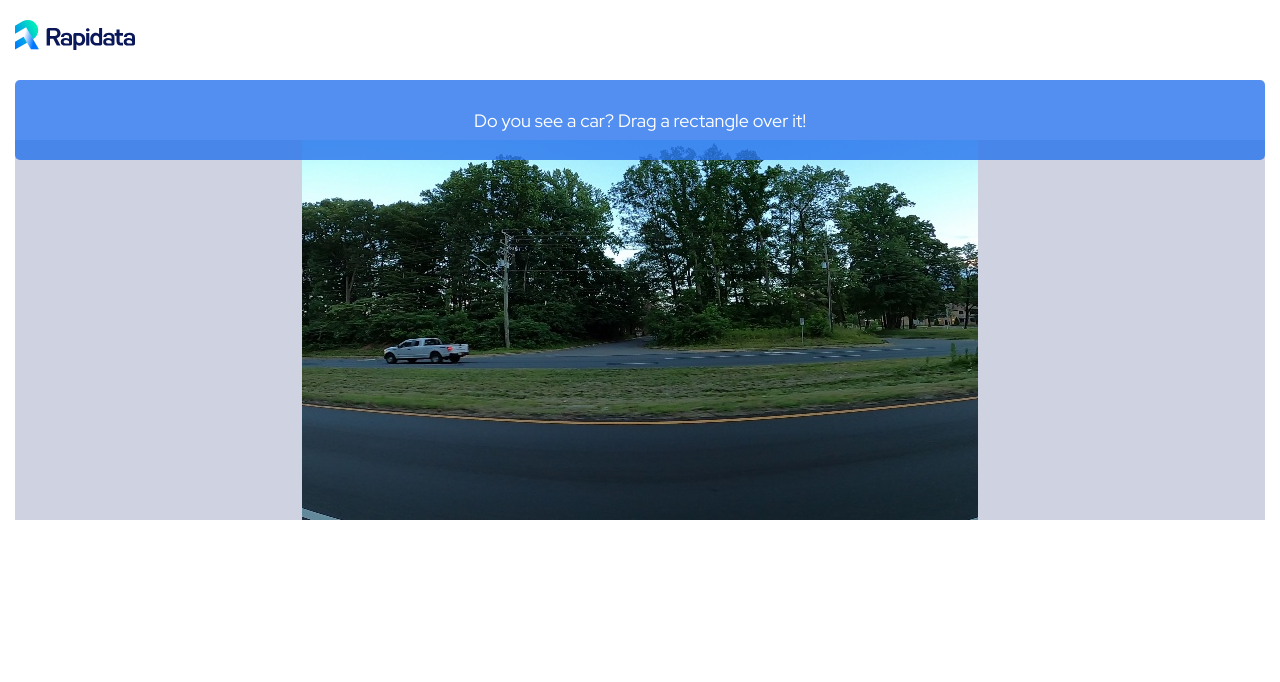
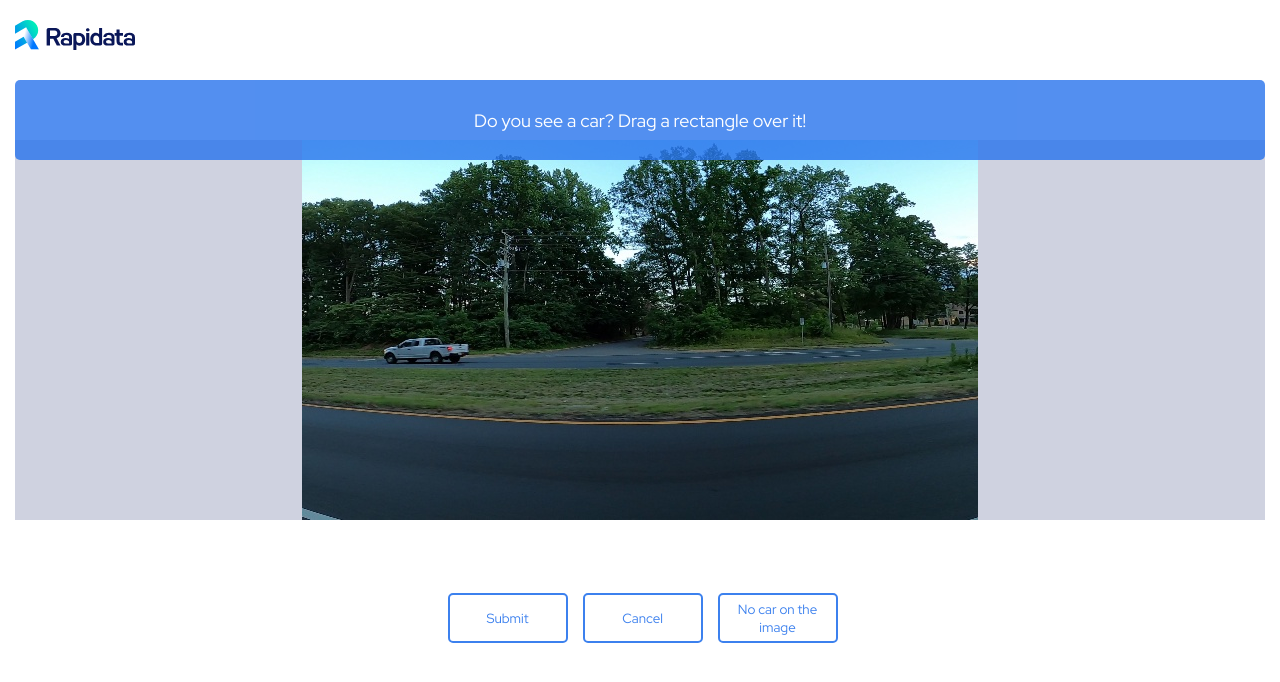
Before and after one commit to alenafatianova/rapid-data, a React (Create React App) app: page /solve in a window 1280 px wide. Shown: the top 682 px of the page. Built offline with nearby package versions, Linux system fonts and the light colour scheme.

Commit message:
Submit guess

```diff
--- /dev/null
+++ b/src/api/setObject.ts
@@ -0,0 +1,13 @@
+import { BodyRequestType } from "../features/types/types";
+
+export const postObject = async (responseObj: BodyRequestType): Promise<void> => {
+  const requestOptions = {
+    method: "POST",
+    body: JSON.stringify(responseObj),
+  };
+  setTimeout(() => {
+    return requestOptions;
+  }, 300);
+
+  console.log("The guess is submitted!");
+};
--- a/src/features/BoundingBox/BoundingBox.css
+++ b/src/features/BoundingBox/BoundingBox.css
@@ -10,3 +10,17 @@
     justify-content: center;
     background-color: #b6bbd0a8;
 }
+.solving-page_buttons {
+    display: grid;
+    grid-template-columns: 115px 115px 115px;
+    grid-gap: 20px;
+    justify-content: center;
+    margin-top: 23px;
+}
+
+
+.submit_button:hover,
+.cancel_button:hover,
+.no-car_button:hover {
+    background-color: #b9d4ff !important;
+}
--- a/src/features/BoundingBox/BoundingBox.tsx
+++ b/src/features/BoundingBox/BoundingBox.tsx
@@ -1,10 +1,15 @@
-import React, { useEffect, useState } from "react";
+import React, { useEffect, useState, useRef } from "react";
 import "./BoundingBox.css";
 import { getObjectAfterDelay } from "../../api/getObject";
 import { CarsType } from "../types/types";
 
-export const BoundingBox = () => {
-  const [currentImage, setCurrentImage] = useState<CarsType>();
+interface BoundingBoxType {
+  currentImage: CarsType,
+  setCurrentImage: (currentImage: CarsType) => void
+}
+
+export const BoundingBox: React.FC<BoundingBoxType> = ({currentImage, setCurrentImage}) => {
+
 
   useEffect(() => {
     const getImage = async () => {
@@ -19,6 +24,7 @@ export const BoundingBox = () => {
     getImage();
   }, []);
 
+
   return (
     <div className="bounding-box_wrapper">
       <div className="box_image">
--- a/src/features/SolvingPage/SolvingPage.tsx
+++ b/src/features/SolvingPage/SolvingPage.tsx
@@ -1,8 +1,49 @@
-import React from "react";
+import React, {useEffect, useState} from "react";
 import "./SolvingPage.css";
 import { BoundingBox } from "../BoundingBox/BoundingBox";
+import { Button } from "../Button/Button";
+import { CarsType, Coordinate } from "../types/types";
+import vid_4_600 from '../../assets/data/vid_4_600.jpg'
+import { postObject } from "../../api/setObject";
 
 export const SolvingPage = () => {
+
+  const [isBounded, setIsBounded] = useState(false)
+
+  const [currentImage, setCurrentImage] = useState<CarsType>({ id: '1',
+  path: vid_4_600,
+  fileName: 'vid_4_600.jpg',
+  target: 'car'});
+
+  const [topLeft, setTopLeft] = useState<Coordinate>({x: 0, y: 0})
+  const [bottomRight, setbottomRight] = useState<Coordinate>({x: 100, y: 100})
+  const responseObj = {
+    id: currentImage.id,
+    boundingBox: {
+      topLeft: topLeft,
+      bottomRight: bottomRight
+    }
+  }
+
+
+  const submitHandler = () => {
+    setTimeout(async () => {
+      await postObject(responseObj)
+      console.log('Guess was submitted!', responseObj)
+    }, 200)
+    // redirect on thank you page
+  }
+
+  const cancelHandler = () => {
+    setIsBounded(false)
+    setTopLeft({x: 0, y: 0})
+    setbottomRight({x: 0, y: 0})
+  }
+
+
+  const noCarHandler = () => {
+    console.log('There is no car on the image!')
+  }
   return (
     <div className="solving-page_wrapper">
       <div className="solving-page_banner">
@@ -10,7 +51,12 @@ export const SolvingPage = () => {
           Do you see a car? Drag a rectangle over it!
         </p>
       </div>
-      <BoundingBox />
+      <BoundingBox currentImage={currentImage} setCurrentImage={setCurrentImage} />
+      <div className='solving-page_buttons'>
+        <Button className='submit_button' onClick={submitHandler}>Submit</Button>
+        <Button className='cancel_button' onClick={cancelHandler}>Cancel</Button>
+        <Button className='no-car_button' onClick={noCarHandler}>No car on the image</Button>
+      </div>
     </div>
   );
 };
```
Also changed, not shown: src/features/types/types.ts (+19 -0 lines).
